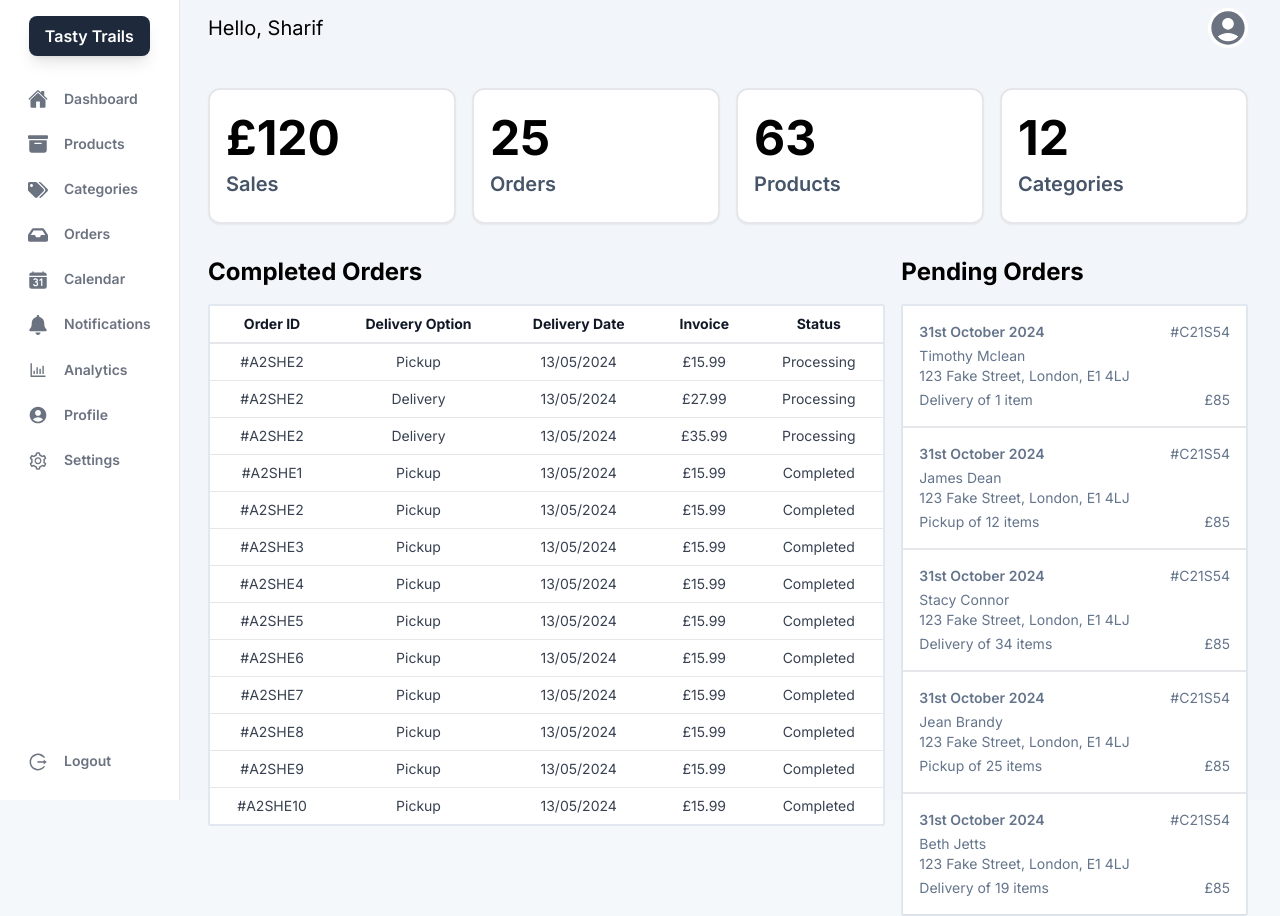
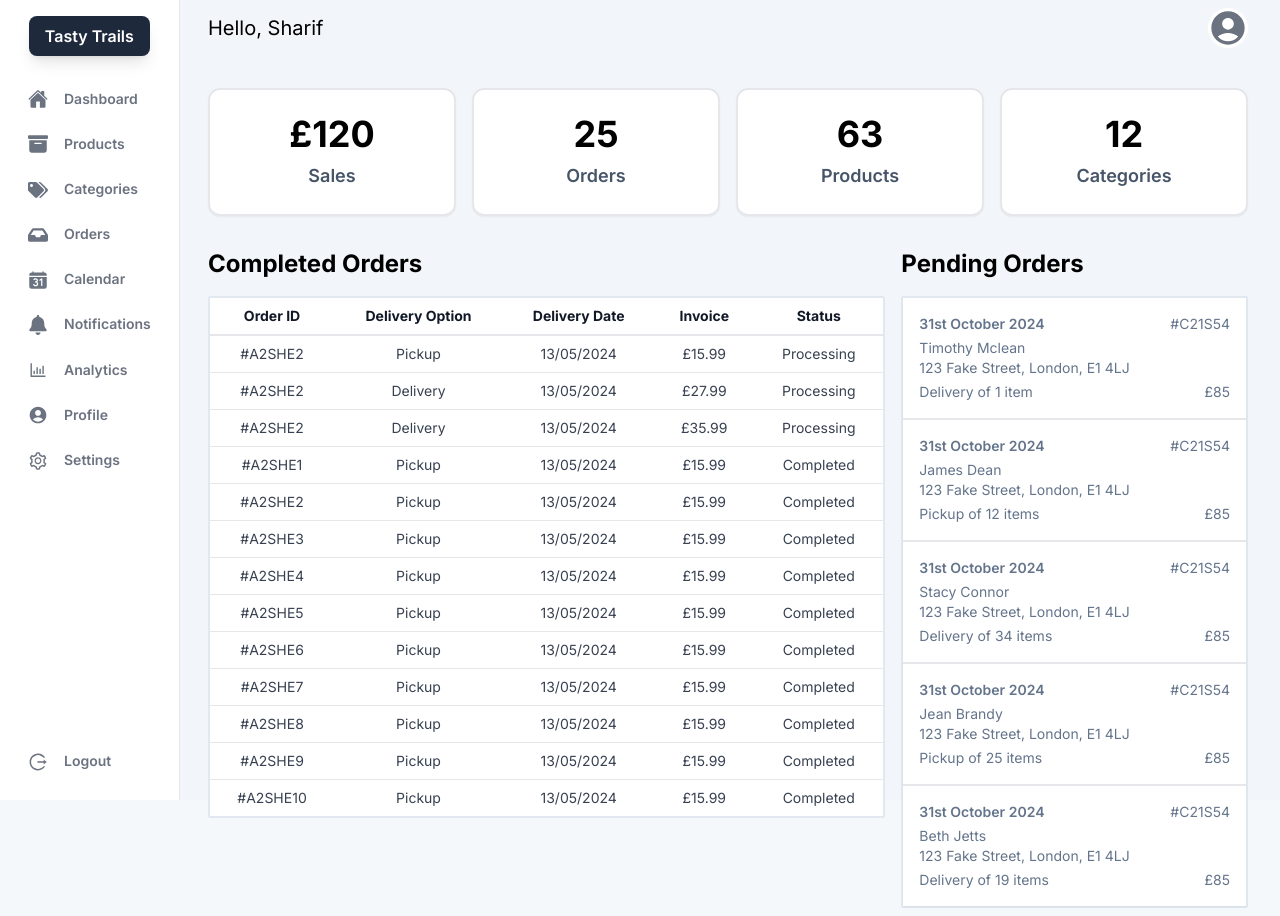
Before and after one commit to sharif2315/tasty-trails-ui, a Next.js app: page /admin in a window 1280 px wide. Built offline with nearby package versions, Linux system fonts and the light colour scheme.

Commit message:
dashboard wip

```diff
--- a/components/StatsSection.tsx
+++ b/components/StatsSection.tsx
@@ -8,9 +8,9 @@ interface StatCardProps {
 }
 const StatCard: React.FC<StatCardProps> = ({ name, value }) => {
   return (
-    <div className="flex flex-col justify-center gap-2 bg-white border-gray-200 border-2 shadow-sm rounded-xl py-6 px-4">
-      <h1 className="text-5xl font-bold">{value}</h1>
-      <p className="text-xl font-semibold text-slate-600">{name}</p>
+    <div className="flex flex-col justify-center items-center gap-2 bg-white border-gray-200 border-2 shadow-sm rounded-xl py-6 px-4">
+      <h1 className="text-5xl md:text-4xl font-bold">{value}</h1>
+      <p className="text-xl md: md:text-lg font-semibold text-slate-600">{name}</p>
     </div>
   );
 };
```
